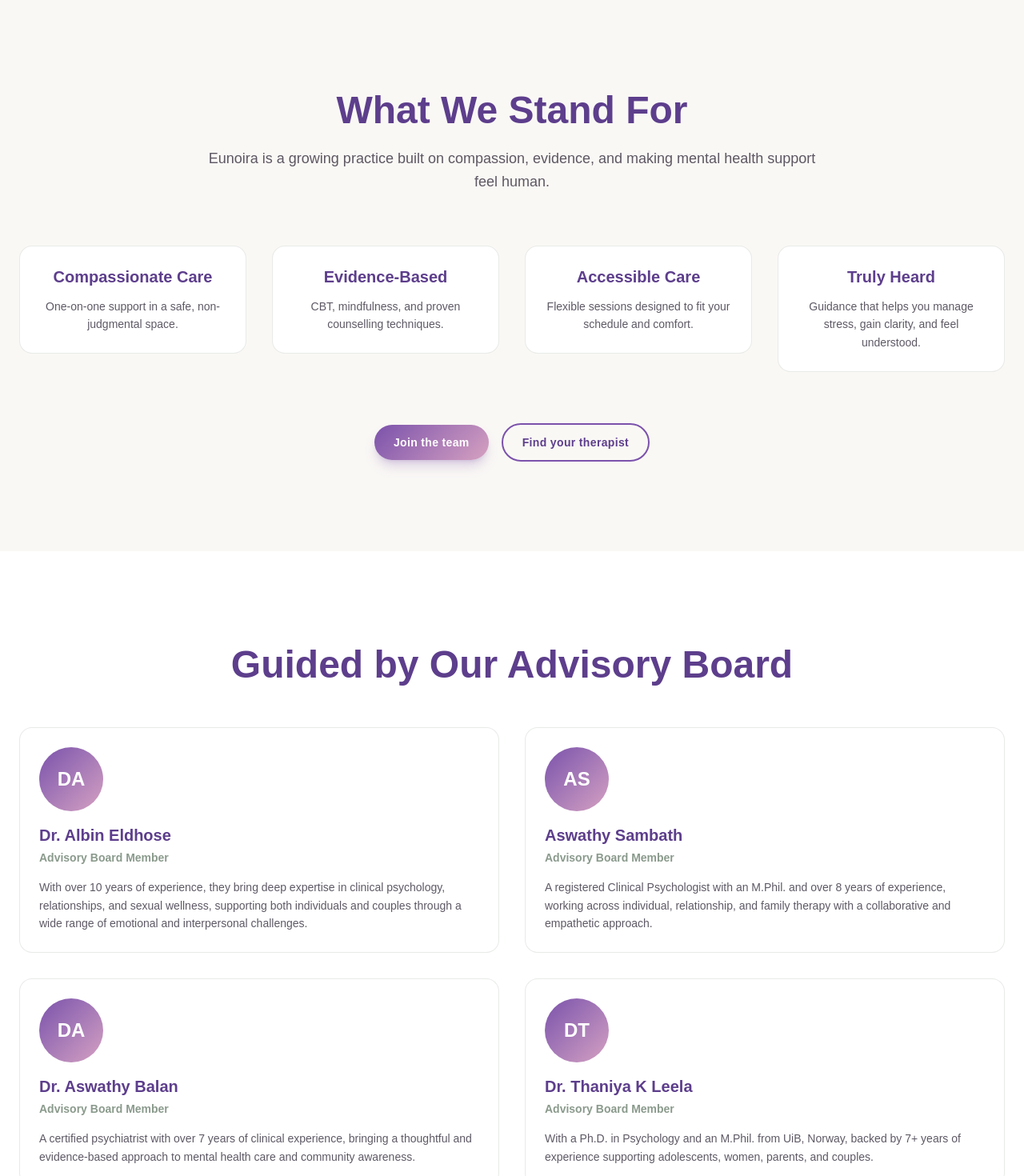
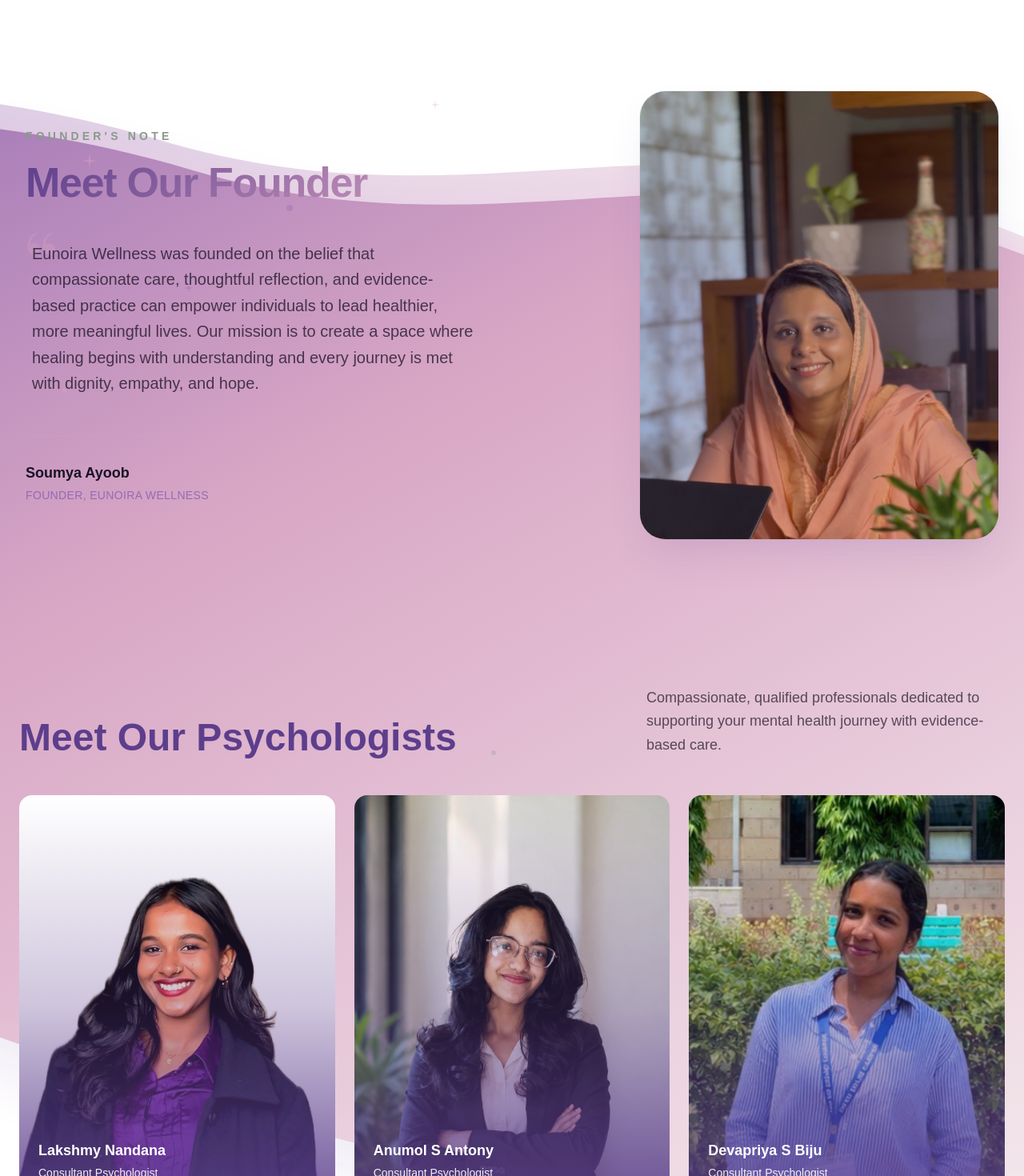
Before and after one commit to developwithshyam/eunoirawellness, a Next.js app: page /about in a window 1280 px wide. Shown: the part 1320-2790 px from the top of the page at 80% size. Built offline with nearby package versions, Linux system fonts and the light colour scheme; a web font is replaced by a local one.

Commit message:
Refactor About page components: streamline layout, enhance responsiveness, and update styles; adjust global CSS variables for improved design consistency

```diff
--- a/src/app/globals.css
+++ b/src/app/globals.css
@@ -99,8 +99,8 @@
 @media (max-width: 639px) {
   :root {
     --hero-header-offset: 6rem;
-    --hero-card-overlap: 2.5rem;
-    --hero-cards-footprint: 5rem;
+    --hero-card-overlap: 3rem;
+    --hero-cards-footprint: 11.5rem;
   }
 }
 
--- a/src/components/about/about-page-content.tsx
+++ b/src/components/about/about-page-content.tsx
@@ -1,169 +1,37 @@
 "use client";
 
+import { FounderTherapistsGroup } from "@/components/home/founder-therapists-group";
+import { JourneyTimeline } from "@/components/home/journey-timeline";
+import { Mission } from "@/components/home/mission";
 import { Button } from "@/components/ui/button";
-import { Reveal, StaggerContainer, StaggerItem } from "@/components/ui/reveal";
-import { SectionHeading } from "@/components/ui/section-heading";
-import {
-  aboutContent,
-  advisoryBoard,
-  leadershipTeam,
-} from "@/lib/content";
+import { Reveal } from "@/components/ui/reveal";
+import { aboutContent, missionContent } from "@/lib/content";
 import { siteConfig } from "@/lib/site-config";
 
-function ValueCard({
-  title,
-  description,
-}: {
-  title: string;
-  description: string;
-}) {
-  return (
-    <div className="group rounded-2xl border border-sage/20 bg-white p-6 text-center transition-all hover:-translate-y-1 hover:shadow-lg hover:shadow-purple-deep/5">
-      <h3 className="text-xl font-semibold text-purple-deep">{title}</h3>
-      <p className="mt-3 text-sm leading-relaxed text-charcoal/70">
-        {description}
-      </p>
-    </div>
-  );
-}
-
-function TeamCard({
-  name,
-  title,
-  bio,
-  isFounder,
-}: {
-  name: string;
-  title: string;
-  bio: string;
-  isFounder?: boolean;
-}) {
-  const initials = name
-    .split(" ")
-    .map((n) => n[0])
-    .join("")
-    .slice(0, 2);
+function AboutPageHero() {
+  const introParagraph = missionContent.body.split("\n\n")[0];
 
   return (
-    <div className="group rounded-2xl border border-sage/20 bg-white p-6 transition-all hover:-translate-y-1 hover:shadow-lg hover:shadow-purple-deep/5">
-      <div className="mb-4 flex h-20 w-20 items-center justify-center rounded-full bg-gradient-to-br from-purple-mid to-lavender text-2xl font-semibold text-white transition-transform group-hover:scale-105">
-        {initials}
-      </div>
-      <h3 className="text-xl font-semibold text-purple-deep">{name}</h3>
-      <p className="mt-1 text-sm font-semibold text-sage">{title}</p>
-      {isFounder ? (
-        <p className="mt-4 border-l-2 border-lavender pl-4 text-sm italic leading-relaxed text-purple-deep/80">
-          &ldquo;{bio}&rdquo;
-        </p>
-      ) : (
-        <p className="mt-4 text-sm leading-relaxed text-charcoal/70">{bio}</p>
-      )}
-    </div>
-  );
-}
-
-export function AboutPageContent() {
-  return (
-    <>
-      <section className="bg-gradient-to-b from-cream via-white to-cream pt-12 pb-20 md:pt-20 md:pb-28">
+    <section className="bg-gradient-to-b from-cream via-white to-cream pt-12 pb-16 md:pt-20 md:pb-20">
       <div className="mx-auto max-w-4xl px-4 text-center md:px-6">
         <Reveal>
           <p className="mb-4 text-sm font-semibold tracking-[0.2em] text-sage uppercase">
             About Eunoira Wellness
           </p>
-            <h1 className="text-4xl leading-tight font-semibold text-purple-deep md:text-5xl lg:text-6xl">
-              {aboutContent.missionHero}
+          <h1 className="text-3xl leading-tight font-semibold text-purple-deep sm:text-4xl md:text-5xl lg:text-6xl">
+            {missionContent.heading}
           </h1>
+          <p className="mx-auto mt-6 max-w-2xl text-base leading-relaxed text-charcoal/70 md:text-lg">
+            {introParagraph}
+          </p>
         </Reveal>
       </div>
     </section>
+  );
+}
 
-      <section className="bg-white py-20 md:py-28">
-        <div className="mx-auto max-w-3xl px-4 md:px-6">
-          <Reveal>
-            <h2 className="text-center text-3xl font-semibold text-purple-deep md:text-4xl">
-              {aboutContent.storyTitle}
-            </h2>
-          </Reveal>
-          <div className="mt-10 space-y-6">
-            {aboutContent.storyParagraphs.map((paragraph, i) => (
-              <Reveal key={i} delay={i * 0.05}>
-                <p className="leading-relaxed text-charcoal/80">{paragraph}</p>
-              </Reveal>
-            ))}
-          </div>
-        </div>
-      </section>
-
-      <section className="bg-cream py-20 md:py-28">
-        <div className="mx-auto max-w-7xl px-4 md:px-6">
-          <Reveal>
-            <SectionHeading
-              title={aboutContent.statsTitle}
-              subtitle={aboutContent.statsSubtitle}
-            />
-          </Reveal>
-          <StaggerContainer className="mt-16 grid gap-8 sm:grid-cols-2 lg:grid-cols-4">
-            {aboutContent.values.map((value) => (
-              <StaggerItem key={value.title}>
-                <ValueCard title={value.title} description={value.description} />
-              </StaggerItem>
-            ))}
-          </StaggerContainer>
-
-          <Reveal delay={0.3}>
-            <div className="mt-16 flex flex-col items-center justify-center gap-4 sm:flex-row">
-              <Button href="/contact?intent=careers">Join the team</Button>
-              <Button href={siteConfig.bookingUrl} variant="outline">
-                Find your therapist
-              </Button>
-            </div>
-          </Reveal>
-        </div>
-      </section>
-
-      <section className="bg-white py-20 md:py-28">
-        <div className="mx-auto max-w-7xl px-4 md:px-6">
-          <Reveal>
-            <SectionHeading title={aboutContent.advisoryTitle} />
-          </Reveal>
-          <StaggerContainer className="mt-12 grid gap-8 md:grid-cols-2">
-            {advisoryBoard.map((member) => (
-              <StaggerItem key={member.name}>
-                <TeamCard
-                  name={member.name}
-                  title={member.title}
-                  bio={member.bio}
-                />
-              </StaggerItem>
-            ))}
-          </StaggerContainer>
-        </div>
-      </section>
-
-      <section className="bg-cream py-20 md:py-28">
-        <div className="mx-auto max-w-7xl px-4 md:px-6">
-          <Reveal>
-            <SectionHeading
-              title={aboutContent.leadershipTitle}
-              subtitle={aboutContent.leadershipSubtitle}
-            />
-          </Reveal>
-          <StaggerContainer className="mt-12 grid gap-8 sm:grid-cols-2 lg:grid-cols-4">
-            {leadershipTeam.map((member) => (
-              <StaggerItem key={member.name}>
-                <TeamCard
-                  name={member.name}
-                  title={member.role}
-                  bio={member.bio}
-                  isFounder={"isFounder" in member && member.isFounder}
-                />
-              </StaggerItem>
-            ))}
-          </StaggerContainer>
-        </div>
-      </section>
-
+function AboutBottomCta() {
+  return (
     <section className="py-20 md:py-28">
       <div className="mx-auto max-w-7xl px-4 md:px-6">
         <Reveal>
@@ -181,6 +49,17 @@
         </Reveal>
       </div>
     </section>
+  );
+}
+
+export function AboutPageContent() {
+  return (
+    <>
+      <AboutPageHero />
+      <Mission />
+      <FounderTherapistsGroup />
+      <JourneyTimeline />
+      <AboutBottomCta />
     </>
   );
 }
--- a/src/components/home/founder-therapists-group.tsx
+++ b/src/components/home/founder-therapists-group.tsx
@@ -57,31 +57,31 @@
           </filter>
         </defs>
         <path
+          className="opacity-20 md:opacity-[0.35]"
           d="M-80 0C120 80 280 40 480 100C680 160 820 80 1000 140C1180 200 1320 280 1380 420C1440 560 1380 720 1200 780C1020 840 780 820 560 760C340 700 160 640 40 520C-40 420 -80 280 -80 140V0Z"
           fill="url(#founderWaveGrad)"
-          opacity="0.35"
         />
         <path
+          className="opacity-40 md:opacity-90"
           d="M-60 20C140 100 300 60 500 120C700 180 840 100 1020 160C1200 220 1340 300 1400 440C1460 580 1400 740 1220 800C1040 860 800 840 580 780C360 720 180 660 60 540C-20 440 -60 300 -60 160V20Z"
           fill="url(#founderWaveGrad)"
           filter="url(#founderWaveShadow)"
-          opacity="0.9"
         />
       </svg>
 
-      <Sparkle className="absolute top-[12%] left-[8%] h-4 w-4 text-lavender/50 md:h-5 md:w-5" />
-      <Sparkle className="absolute top-[22%] left-[18%] h-3 w-3 text-purple-mid/30" />
-      <Sparkle className="absolute top-[8%] left-[42%] h-3 w-3 text-lavender/35" />
-      <Sparkle className="absolute top-[18%] right-[28%] h-4 w-4 text-lavender/40" />
-      <Sparkle className="absolute top-[35%] right-[12%] h-5 w-5 text-purple-mid/25 md:h-6 md:w-6" />
-      <Sparkle className="absolute bottom-[38%] right-[22%] h-3 w-3 text-lavender/30" />
-      <Sparkle className="absolute bottom-[28%] left-[32%] h-3 w-3 text-purple-mid/20" />
+      <Sparkle className="absolute top-[12%] left-[8%] hidden h-5 w-5 text-lavender/50 md:block" />
+      <Sparkle className="absolute top-[22%] left-[18%] hidden h-3 w-3 text-purple-mid/30 md:block" />
+      <Sparkle className="absolute top-[8%] left-[42%] hidden h-3 w-3 text-lavender/35 md:block" />
+      <Sparkle className="absolute top-[18%] right-[28%] hidden h-4 w-4 text-lavender/40 md:block" />
+      <Sparkle className="absolute top-[35%] right-[12%] hidden h-6 w-6 text-purple-mid/25 md:block" />
+      <Sparkle className="absolute bottom-[38%] right-[22%] hidden h-3 w-3 text-lavender/30 md:block" />
+      <Sparkle className="absolute bottom-[28%] left-[32%] hidden h-3 w-3 text-purple-mid/20 md:block" />
 
-      <span className="absolute top-[16%] left-[28%] h-2 w-2 rounded-full bg-purple-mid/20" />
-      <span className="absolute top-[30%] left-[6%] h-1.5 w-1.5 rounded-full bg-lavender/40" />
-      <span className="absolute top-[14%] right-[18%] h-2 w-2 rounded-full bg-lavender/35" />
-      <span className="absolute bottom-[32%] right-[8%] h-2.5 w-2.5 rounded-full bg-purple-mid/15" />
-      <span className="absolute bottom-[42%] left-[48%] h-1.5 w-1.5 rounded-full bg-sage/30" />
+      <span className="absolute top-[16%] left-[28%] hidden h-2 w-2 rounded-full bg-purple-mid/20 md:block" />
+      <span className="absolute top-[30%] left-[6%] hidden h-1.5 w-1.5 rounded-full bg-lavender/40 md:block" />
+      <span className="absolute top-[14%] right-[18%] hidden h-2 w-2 rounded-full bg-lavender/35 md:block" />
+      <span className="absolute bottom-[32%] right-[8%] hidden h-2.5 w-2.5 rounded-full bg-purple-mid/15 md:block" />
+      <span className="absolute bottom-[42%] left-[48%] hidden h-1.5 w-1.5 rounded-full bg-sage/30 md:block" />
     </div>
   );
 }
--- a/src/components/home/founders-note.tsx
+++ b/src/components/home/founders-note.tsx
@@ -3,35 +3,35 @@
 
 export function FoundersNote() {
   return (
-    <section className="relative z-10 min-h-screen bg-transparent">
-      <div className="mx-auto grid min-h-screen max-w-7xl items-center gap-12 px-6 py-20 sm:px-8 lg:grid-cols-2 lg:gap-16 lg:px-8 xl:gap-24">
+    <section className="relative z-10 bg-white lg:bg-transparent">
+      <div className="mx-auto grid max-w-7xl gap-8 px-6 py-16 sm:px-8 md:py-20 lg:min-h-screen lg:grid-cols-2 lg:items-center lg:gap-16 lg:px-8 xl:gap-24">
         <div className="relative max-w-xl lg:max-w-none">
           <p className="text-xs font-semibold tracking-[0.3em] text-sage uppercase md:text-sm">
             {foundersNoteContent.eyebrow}
           </p>
 
-          <h2 className="gradient-text mt-4 text-4xl font-bold tracking-tight sm:text-5xl lg:text-[3.25rem] lg:leading-tight">
+          <h2 className="gradient-text mt-4 text-3xl font-bold tracking-tight sm:text-4xl lg:text-[3.25rem] lg:leading-tight">
             {foundersNoteContent.heading}
           </h2>
 
-          <div className="relative mt-8 md:mt-10">
+          <div className="relative mt-6 md:mt-10">
             <span
-              className="font-highlight pointer-events-none absolute -top-6 -left-1 text-[5rem] leading-none text-lavender/35 select-none sm:text-[6rem] md:-top-8 md:text-[7rem]"
+              className="font-highlight pointer-events-none absolute -top-4 -left-1 text-[4rem] leading-none text-lavender/35 select-none sm:text-[5rem] md:-top-8 md:text-[7rem]"
               aria-hidden="true"
             >
               &ldquo;
             </span>
 
-            <blockquote className="relative pl-2 text-lg leading-relaxed text-charcoal/75 md:text-xl md:leading-relaxed">
+            <blockquote className="relative pl-2 text-base leading-relaxed text-charcoal/75 md:text-xl md:leading-relaxed">
               {foundersNoteContent.quote}
             </blockquote>
           </div>
 
-          <footer className="mt-10 border-t border-lavender/30 pt-8 md:mt-12">
+          <footer className="mt-8 hidden border-t border-lavender/30 pt-8 lg:block lg:mt-12">
             <p className="text-lg font-semibold text-charcoal">
               {foundersNoteContent.name}
             </p>
-            <p className="mt-1 text-sm tracking-wide text-sage uppercase">
+            <p className="mt-1 text-sm tracking-wide text-purple-mid/70 uppercase">
               {foundersNoteContent.role}
             </p>
           </footer>
@@ -48,9 +48,17 @@
               className="object-cover object-top"
             />
             <div
-              className="pointer-events-none absolute inset-x-0 bottom-0 h-24 bg-gradient-to-t from-purple-deep/10 to-transparent"
+              className="pointer-events-none absolute inset-0 bg-gradient-to-t from-purple-deep/90 via-purple-deep/20 to-transparent lg:from-purple-deep/10 lg:to-transparent"
               aria-hidden="true"
             />
+            <div className="absolute bottom-0 left-0 p-5 md:p-6 lg:hidden">
+              <p className="text-lg font-semibold text-white">
+                {foundersNoteContent.name}
+              </p>
+              <p className="mt-1 text-sm tracking-wide text-white/85 uppercase">
+                {foundersNoteContent.role}
+              </p>
+            </div>
           </div>
         </div>
       </div>
--- a/src/components/home/mission.tsx
+++ b/src/components/home/mission.tsx
@@ -35,11 +35,8 @@
               </div>
             </Reveal>
             <Reveal delay={0.3}>
-              <div className="mt-8 flex flex-col gap-3 sm:flex-row">
+              <div className="mt-8">
                 <Button href={siteConfig.bookingUrl}>Book a Psychologist</Button>
-                <Button href={siteConfig.bookingUrl} variant="outline">
-                  Free Consultation
-                </Button>
               </div>
             </Reveal>
           </div>
--- a/src/components/ui/reveal.tsx
+++ b/src/components/ui/reveal.tsx
@@ -80,12 +80,14 @@
   children: ReactNode;
   className?: string;
   staggerDelay?: number;
+  animateOnMount?: boolean;
 }
 
 export function StaggerContainer({
   children,
   className = "",
   staggerDelay = 0.1,
+  animateOnMount = false,
 }: StaggerContainerProps) {
   const [mounted, setMounted] = useState(false);
   const prefersReducedMotion = useReducedMotion();
@@ -101,8 +103,12 @@
   return (
     <motion.div
       initial="hidden"
-      whileInView="visible"
-      viewport={{ once: true, margin: "-60px" }}
+      {...(animateOnMount
+        ? { animate: "visible" }
+        : {
+            whileInView: "visible",
+            viewport: { once: true, margin: "-60px" },
+          })}
       variants={{
         hidden: {},
         visible: { transition: { staggerChildren: staggerDelay } },
--- a/src/lib/site-config.ts
+++ b/src/lib/site-config.ts
@@ -1,4 +1,4 @@
-const WHATSAPP_NUMBER = "918156909169";
+const WHATSAPP_NUMBER = "918921569922";
 
 export const whatsappMessages = {
   general:
@@ -9,9 +9,23 @@
     "Hi Eunoira Wellness, I'd like to book a free 30-minute assessment. Please let me know the next available time.",
   contact:
     "Hi Eunoira Wellness, I have a question and would love to connect with your team.",
+  therapy:
+    "Hi Eunoira Wellness, I'd like to know more about Therapy. Could you please share details on availability and pricing?",
+  counselling:
+    "Hi Eunoira Wellness, I'd like to know more about Counselling. Could you please help me get started?",
+  psychiatrist:
+    "Hi Eunoira Wellness, I'd like to know more about Psychiatry services. Could you please share more information?",
+  couple:
+    "Hi Eunoira Wellness, I'd like to know more about Couple Therapy. Could you please share details on how to book?",
 } as const;
 
 export type WhatsAppIntent = keyof typeof whatsappMessages;
+
+export type ServiceWhatsAppIntent = "therapy" | "counselling" | "psychiatrist" | "couple";
+
+export function getServiceWhatsAppUrl(serviceId: ServiceWhatsAppIntent) {
+  return getWhatsAppUrl(serviceId);
+}
 
 /** Builds a wa.me link with a pre-filled message — customer only taps Send */
 export function getWhatsAppUrl(intent: WhatsAppIntent = "general") {
@@ -39,8 +53,8 @@
   contact: {
     email: "hello@eunoirawellness.com",
     careersEmail: "careers@eunoirawellness.com",
-    phone: "+91 81569 09169",
-    whatsapp: "+91 81569 09169",
+    phone: "+91 89215 69922",
+    whatsapp: "+91 89215 69922",
     whatsappNumber: WHATSAPP_NUMBER,
     /** Default WhatsApp link with general enquiry message */
     whatsappUrl: getWhatsAppUrl("general"),
@@ -57,13 +71,6 @@
   { label: "Home", href: "/" },
   { label: "About", href: "/about" },
   { label: "Contact", href: "/contact" },
-] as const;
-
-export const serviceDropdown = [
-  { label: "Individual Therapy", href: "/#services" },
-  { label: "Couples Counselling", href: "/#services" },
-  { label: "Teens (13–17)", href: "/#services" },
-  { label: "Self Assessment", href: "/#services" },
 ] as const;
 
 export const footerColumns = [
```
Also changed, not shown: src/components/home/hero.tsx (+7 -4 lines), src/components/home/services-pricing.tsx (+6 -2 lines), src/components/layout/header.tsx (+10 -46 lines). Lines whose indentation alone changed are shown as unchanged.
